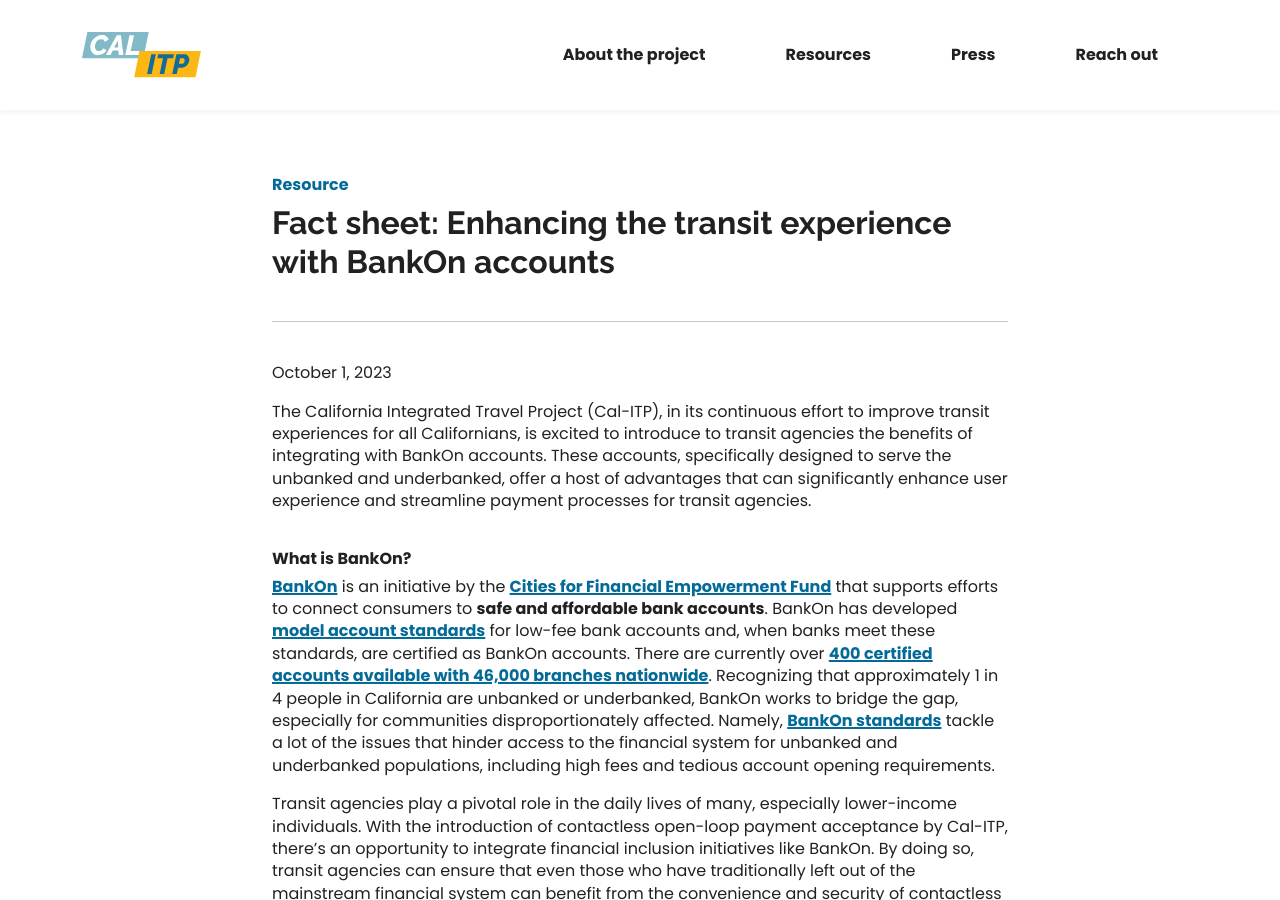
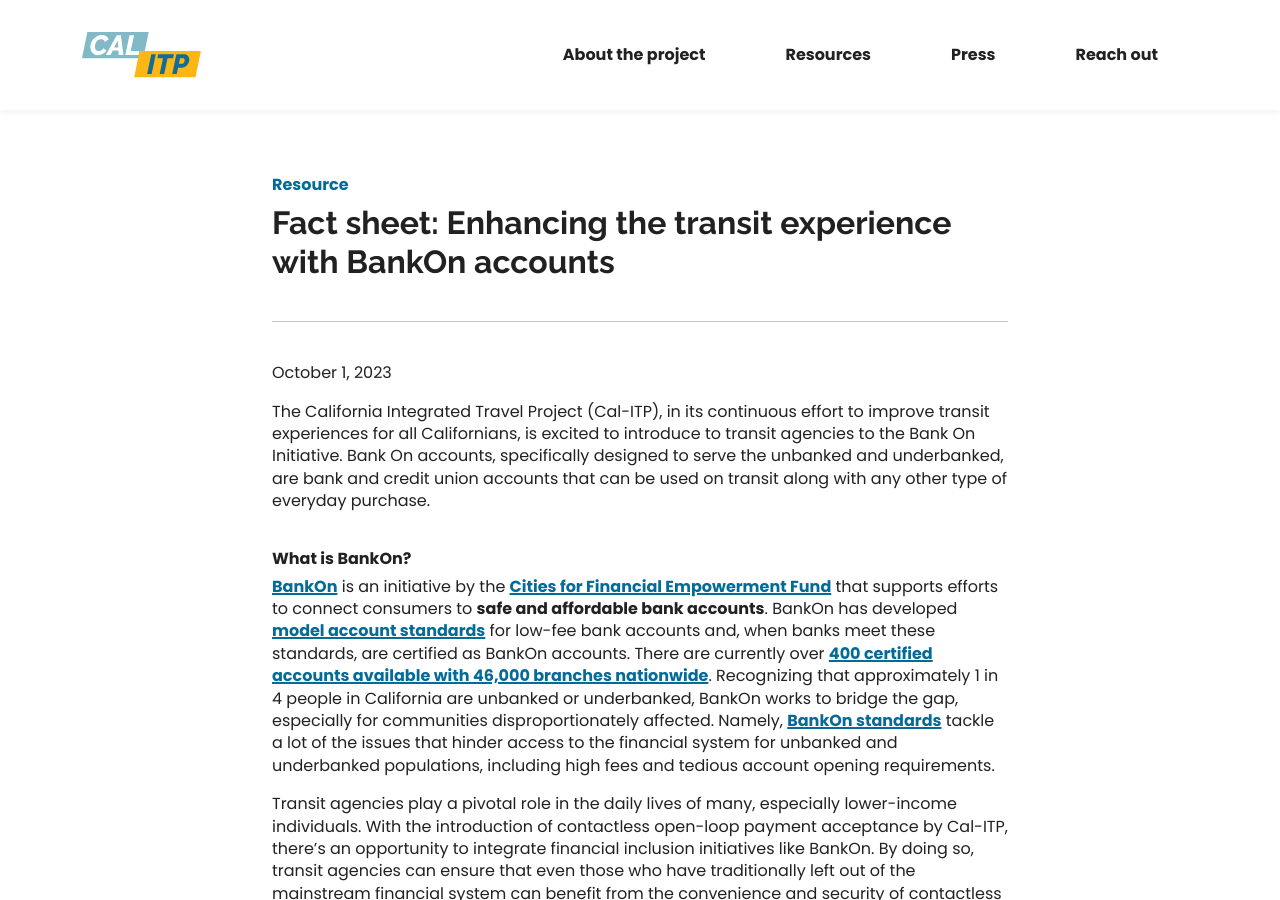
Before and after one commit to cal-itp/calitp.org, a Jekyll site: the page built from src/_resources/fact-sheet-enhancing-transit-experience-with-bankon.md, in a window 1280 px wide and 900 px high. Built offline with Jekyll 4.4.1, drawn with Linux system fonts in a browser that asks for light colours.

Commit message:
feat(resource): update bankon

```diff
--- a/src/_resources/fact-sheet-enhancing-transit-experience-with-bankon.md
+++ b/src/_resources/fact-sheet-enhancing-transit-experience-with-bankon.md
@@ -6,17 +6,17 @@
   - Contactless payments
 ---
 
-The California Integrated Travel Project (Cal-ITP), in its continuous effort to improve transit experiences for all Californians, is excited to introduce to transit agencies the benefits of integrating with BankOn accounts. These accounts, specifically designed to serve the unbanked and underbanked, offer a host of advantages that can significantly enhance user experience and streamline payment processes for transit agencies.
+The California Integrated Travel Project (Cal-ITP), in its continuous effort to improve transit experiences for all Californians, is excited to introduce to transit agencies to the Bank On Initiative. Bank On accounts, specifically designed to serve the unbanked and underbanked, are bank and credit union accounts that can be used on transit along with any other type of everyday purchase.
 
 ## What is BankOn?
 
 [BankOn](https://joinbankon.org/) is an initiative by the [Cities for Financial Empowerment Fund](https://cfefund.org/) that supports efforts to connect consumers to **safe and affordable bank accounts**. BankOn has developed [model account standards](https://bankon.wpenginepowered.com/wp-content/uploads/2022/08/Bank-On-National-Account-Standards-2023-2024.pdf) for low-fee bank accounts and, when banks meet these standards, are certified as BankOn accounts. There are currently over [400 certified accounts available with 46,000 branches nationwide](https://joinbankon.org/accounts/). Recognizing that approximately 1 in 4 people in California are unbanked or underbanked, BankOn works to bridge the gap, especially for communities disproportionately affected. Namely, [BankOn standards](https://bankon.wpenginepowered.com/wp-content/uploads/2022/08/Bank-On-National-Account-Standards-2023-2024.pdf) tackle a lot of the issues that hinder access to the financial system for unbanked and underbanked populations, including high fees and tedious account opening requirements.
 
-Transit agencies play a pivotal role in the daily lives of many, especially lower-income individuals. With the introduction of contactless open-loop payment acceptance by Cal-ITP, there's an opportunity to integrate financial inclusion initiatives like BankOn. By doing so, transit agencies can ensure that even those who have traditionally left out of the mainstream financial system can benefit from the convenience and security of contactless payments. For more information on other features of accessible banking visit our [Minimum Account Requirements for Transit Riders](https://www.calitp.org/assets/Cal-ITP.Minimum.Account.Requirements.for.Transit.Riders.pdf) memo.
+Transit agencies play a pivotal role in the daily lives of many, especially lower-income individuals. With the introduction of contactless open-loop payment acceptance by Cal-ITP, there’s an opportunity to integrate financial inclusion initiatives like BankOn. By doing so, transit agencies can ensure that even those who have traditionally left out of the mainstream financial system can benefit from the convenience and security of contactless payments. For more information on other features of accessible banking visit our [Minimum Account Requirements for Transit Riders](https://www.calitp.org/assets/Cal-ITP.Minimum.Account.Requirements.for.Transit.Riders.pdf) memo.
 
 ## What are the benefits of BankOn Accounts for Transit Agencies?
 
-Transit agencies are at the forefront of technological advancements in transportation, in an era where efficiency, safety and the user experience are paramount. **Embracing contactless payments through EMV technology is no longer just an option—it's a necessity**. This shift not only streamlines operations, but also removes critical barriers for users, ensuring a seamless and secure transit experience. Partnering with Bank On accounts further amplifies these benefits and offers a myriad of advantages for integration:
+Transit agencies are at the forefront of technological advancements in transportation, in an era where efficiency, safety and the user experience are paramount. **Embracing contactless payments through EMV technology is no longer just an option—it’s a necessity**. This shift not only streamlines operations, but also removes critical barriers for users, ensuring a seamless and secure transit experience. Partnering with Bank On accounts further amplifies these benefits and offers a myriad of advantages for integration:
 
 - **Enabling Contactless Payments**: With the rise of digital technologies and the need for safe, contact-free transactions, BankOn accounts facilitate easy contactless payments, allowing passengers to board and travel without the hassle of physical tickets.
 - **Enhanced Security**: Digital contactless payments are secure, reducing risks associated with handling cash and mitigating potential fraud.
```
